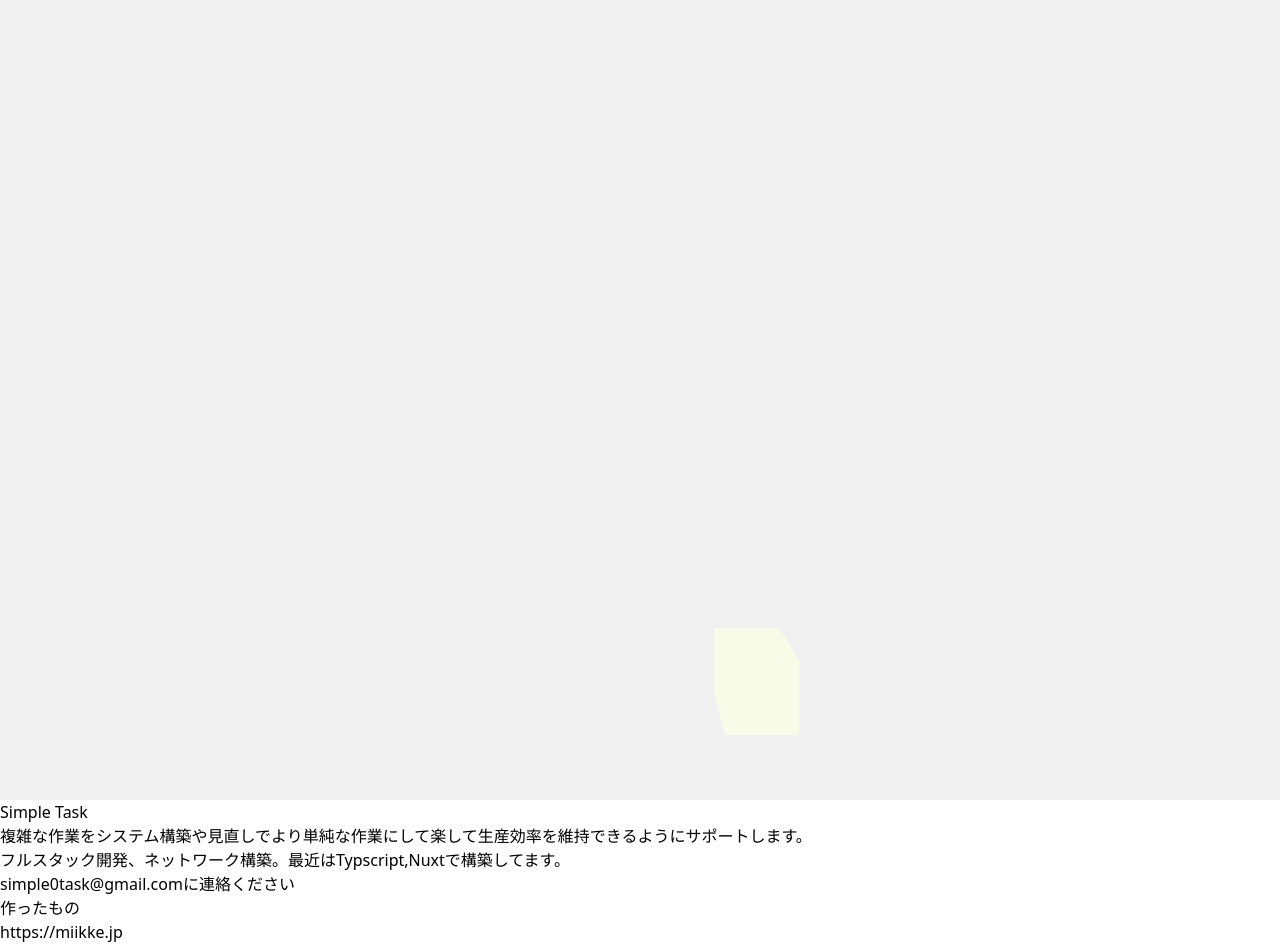
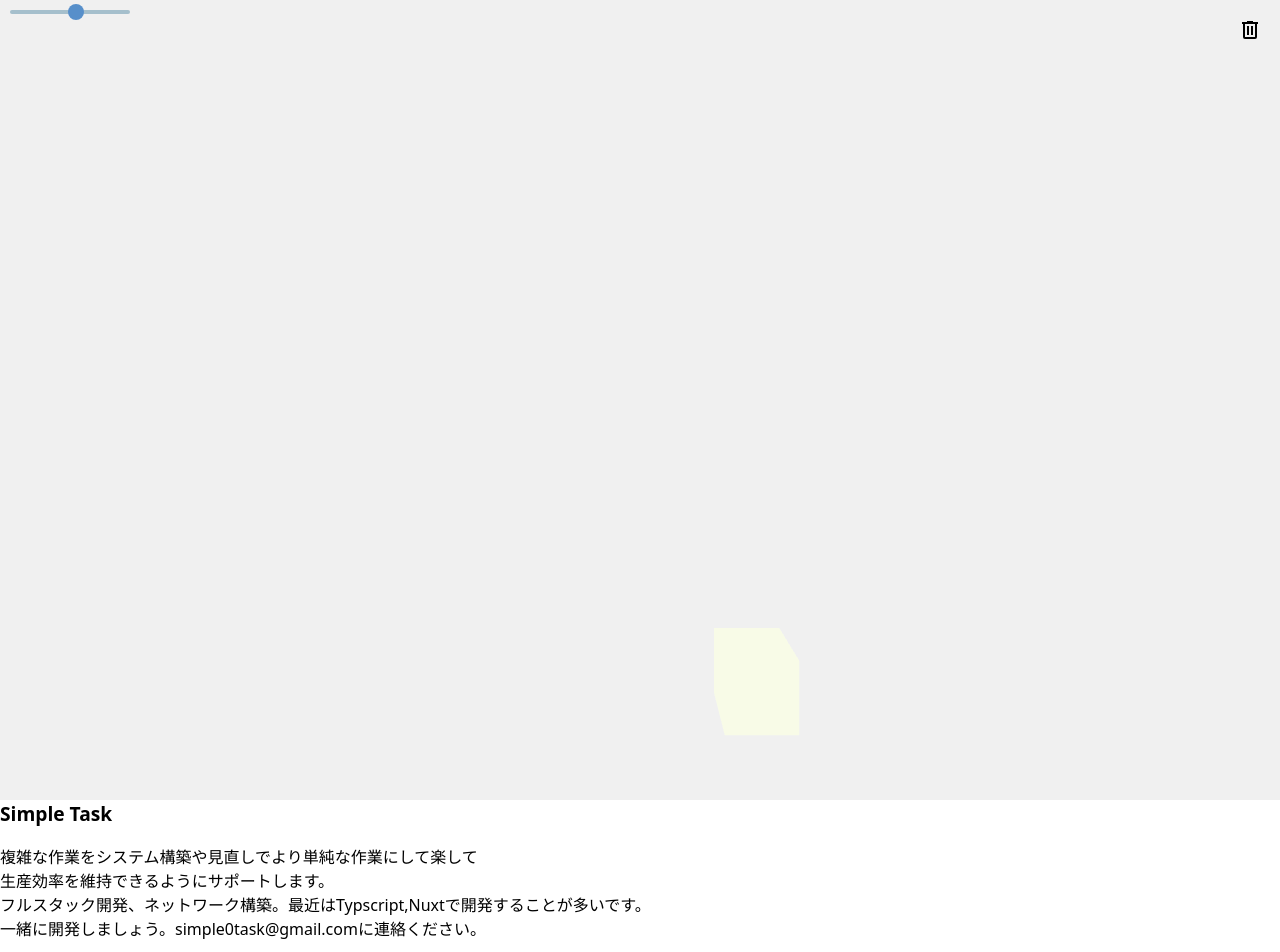
Before and after one commit to simple0task/simpletask.jp, a Next.js app: page / in a window 1280 px wide. Shown: the top 952 px of the page. Built offline with nearby package versions, Linux system fonts and the light colour scheme.

Commit message:
スライダー追加

```diff
--- a/package.json
+++ b/package.json
@@ -9,6 +9,8 @@
     "lint": "next lint"
   },
   "dependencies": {
+    "@mdi/js": "^7.4.47",
+    "@mdi/react": "^1.6.1",
     "next": "15.1.7",
     "react": "^19.0.0",
     "react-dom": "^19.0.0",
--- a/src/components/Blocks.tsx
+++ b/src/components/Blocks.tsx
@@ -1,13 +1,23 @@
 // components/Blocks.tsx
-import React, { useEffect, useRef } from 'react';
+import React, { useEffect, useRef, useState } from 'react';
 import * as THREE from 'three';
+import DeleteButton from './DeleteButton';
+import Slider from './Slider';
 
 const Blocks = () => {
     const containerRef = useRef<HTMLDivElement>(null);
-    let scene: THREE.Scene, camera: THREE.PerspectiveCamera, renderer: THREE.WebGLRenderer;
-    const cubes: THREE.Mesh[] = [];
-    let groundHeight: number;
-    let isDeleting = false;
+
+    // Three.jsオブジェクトをuseRefで管理
+    const sceneRef = useRef<THREE.Scene>(new THREE.Scene());
+    const cameraRef = useRef<THREE.PerspectiveCamera>(null);
+    const rendererRef = useRef<THREE.WebGLRenderer>(null);
+    const cubesRef = useRef<THREE.Mesh[]>([]);
+    const groundHeightRef = useRef<number>(0);
+    const isDeletingRef = useRef<boolean>(false);
+    const cubeGenerationIntervalRef = useRef<NodeJS.Timeout | null>(null);
+
+    // スライダーの値の状態を管理
+    const [sliderValue, setSliderValue] = useState(3000);
 
     // 指定時間待機する関数（非同期）
     function sleep(ms: number): Promise<void> {
@@ -22,7 +32,7 @@
 
     // ランダムなキューブを作成する関数
     function createCube() {
-        if (isDeleting) return; // 削除中は新しいキューブを作成しない
+        if (isDeletingRef.current) return; // 削除中は新しいキューブを作成しない
         const size = 80; // キューブのサイズ
         const geometry = new THREE.BoxGeometry(size, size, size);
         const material = new THREE.MeshBasicMaterial({
@@ -33,22 +43,21 @@
         const cube = new THREE.Mesh(geometry, material);
 
         // 初期位置（画面上部からランダムなX座標）
-        cube.position.x = (Math.random() - 0.5) * window.innerWidth;
-        cube.position.y = window.innerHeight / 2;
+        cube.position.x = (Math.random() - 0.5) * (window ? window.innerWidth : 640);
+        cube.position.y = (window ? window.innerHeight : 480) / 2;
         cube.userData = { velocityY: -2, size, isStatic: false };
 
-        if (cubes.length >= 100) {
-            console.log("キューブが100個に達しました。処理を終了します。");
+        if (cubesRef.current.length >= 100) {
             return;
         }
 
-        cubes.push(cube);
-        scene.add(cube);
+        cubesRef.current.push(cube);
+        sceneRef.current.add(cube);
     }
 
     // 他のキューブとの衝突をチェックする関数
     function checkCollision(cube: THREE.Mesh): boolean {
-        return cubes.some(other =>
+        return cubesRef.current.some(other =>
             other !== cube &&
             other.userData.isStatic &&
             Math.abs(cube.position.x - other.position.x) < cube.userData.size &&
@@ -58,28 +67,28 @@
 
     // 最も高いキューブのY座標を取得する関数
     function getHighestCubeY(cube: THREE.Mesh): number {
-        return cubes.reduce((highestY, other) =>
+        return cubesRef.current.reduce((highestY, other) =>
             other !== cube && other.userData.isStatic && Math.abs(cube.position.x - other.position.x) < cube.userData.size
                 ? Math.max(highestY, other.position.y)
                 : highestY,
-            groundHeight
+            groundHeightRef.current
         );
     }
 
     // キューブを整列させる関数
     function alignCubes() {
-        if (cubes.length === 0) {
+        if (cubesRef.current.length === 0) {
             return;
         }
 
-        const size = cubes[0].userData.size;
-        const cubesPerRow = Math.floor(window.innerWidth / (size * 1.25));
-        const xOffset = -Math.floor(window.innerWidth / 2);
-        const yOffset = groundHeight + size / 2;
+        const size = 80; // 固定値を使用
+        const cubesPerRow = Math.floor((window ? window.innerWidth : 640) / (size * 1.25));
+        const xOffset = -Math.floor((window ? window.innerWidth : 640) / 2);
+        const yOffset = groundHeightRef.current + size / 2;
         let currentRow = 0;
         let currentCol = 0;
 
-        cubes.forEach((cube) => {
+        cubesRef.current.forEach((cube) => {
             // 整列後の位置を計算
             const targetX = xOffset + currentCol * size * 1.25;
             const targetY = yOffset + currentRow * size;
@@ -120,41 +129,82 @@
         });
     }
 
+    // キューブをすべて削除
+    const deleteBlocks = () => {
+        isDeletingRef.current = true;
+        let pos = 0;
+
+        while (cubesRef.current.length > 0) {
+            const cube = cubesRef.current.shift();
+            if (!cube) return;
+
+            setTimeout(() => {
+                const fallInterval = setInterval(() => {
+                    cube.position.y -= 10;
+                    cube.rotation.x += 0.1;
+                    cube.rotation.y += 0.1;
+
+                    if (cube.position.y < -(window ? window.innerHeight : 480) / 2 - 80) { // cube.userData.sizeの代わりに固定値を使用
+                        clearInterval(fallInterval);
+                        sceneRef.current.remove(cube);
+                        if (cubesRef.current.length === 0) {
+                            sleep(1000).then(() => {
+                                isDeletingRef.current = false;
+                            });
+                        }
+                    }
+                }, 16);
+            }, pos * 50);
+
+            pos++;
+        }
+    }
+
+    const clickDeleteButton = (event: React.MouseEvent) => {
+        event.preventDefault();
+        deleteBlocks();
+    };
+
+    // **右クリック**
+    const handleContextMenu = (event: MouseEvent) => {
+        event.preventDefault();
+        deleteBlocks();
+    };
+
     useEffect(() => {
         if (containerRef.current) {
             // 基本設定
-            scene = new THREE.Scene();
-            camera = new THREE.PerspectiveCamera(75, window.innerWidth / window.innerHeight, 0.1, 1000);
-            renderer = new THREE.WebGLRenderer({ antialias: true }); // アンチエイリアスを有効にする
-            renderer.setSize(window.innerWidth, window.innerHeight);
-            containerRef.current.appendChild(renderer.domElement);
+            const width = window ? window.innerWidth : 640;
+            const height = window ? window.innerHeight : 480;
+
+            cameraRef.current = new THREE.PerspectiveCamera(75, width / height, 0.1, 1000);
+            rendererRef.current = new THREE.WebGLRenderer({ antialias: true });
+            rendererRef.current.setSize(width, height);
+            containerRef.current.appendChild(rendererRef.current.domElement);
 
             // カメラの位置を調整
-            camera.position.z = 600;
+            cameraRef.current.position.z = 600;
 
-            // 背景色を設定
-            scene.background = new THREE.Color(0xf0f0f0);
+            // シーンの背景色を設定
+            sceneRef.current.background = new THREE.Color(0xf0f0f0);
 
             // 地面の高さを定義
-            groundHeight = -window.innerHeight / 2;
-
-            // キューブを定期的に生成
-            const cubeGenerationInterval = setInterval(createCube, 3000);
+            groundHeightRef.current = -height / 2;
 
             // アニメーションループ
-            function animate() {
+            const animate = () => {
                 requestAnimationFrame(animate);
 
-                cubes.forEach(cube => {
+                cubesRef.current.forEach(cube => {
                     if (!cube.userData.isStatic) {
                         cube.userData.velocityY -= 0.1; // 重力効果
                         cube.position.y += cube.userData.velocityY;
 
                         // 地面または他のキューブに衝突した場合
-                        if (cube.position.y - cube.userData.size <= groundHeight || checkCollision(cube)) {
+                        if (cube.position.y - 80 <= groundHeightRef.current || checkCollision(cube)) {  // cube.userData.sizeの代わりに固定値を使用
                             cube.position.y = Math.max(
-                                groundHeight + cube.userData.size,
-                                getHighestCubeY(cube) + cube.userData.size
+                                groundHeightRef.current + 80,
+                                getHighestCubeY(cube) + 80
                             );
                             cube.userData.isStatic = true; // 静的状態に設定
                             cube.userData.velocityY = 0; // 落下停止
@@ -162,57 +212,40 @@
                     }
                 });
 
-                renderer.render(scene, camera);
-            }
+                rendererRef.current.render(sceneRef.current, cameraRef.current);
+            };
 
             animate();
 
-            // **右クリックでキューブをすべて削除**
-            const handleContextMenu = async (event: MouseEvent) => {
-                event.preventDefault();
-                isDeleting = true;
-                let pos = 0;
-
-                while (cubes.length > 0) {
-                    const cube = cubes.shift();
-                    if (!cube) return
-
-                    setTimeout(() => {
-                        const fallInterval = setInterval(() => {
-                            cube.position.y -= 10;
-                            cube.rotation.x += 0.1;
-                            cube.rotation.y += 0.1;
-
-                            if (cube.position.y < -window.innerHeight / 2 - cube.userData.size) {
-                                clearInterval(fallInterval);
-                                scene.remove(cube);
-                                if (cubes.length === 0) {
-                                    console.log("すべてのキューブが削除されました。");
-                                    sleep(1000).then(() => { isDeleting = false; });
-                                }
-                            }
-                        }, 16);
-                    }, pos * 50);
-
-                    pos++;
-                }
-            };
-
+            // イベントリスナーを追加
             document.addEventListener('contextmenu', handleContextMenu);
-
-            // クリックイベントを追加
             document.addEventListener('click', alignCubes);
 
-            // コンポーネントのアンマウント時にイベントリスナーを削除
+            // スライダーの値によってキューブ生成のインターバルを設定
+            cubeGenerationIntervalRef.current = setInterval(createCube, sliderValue);
+
+            // クリーンアップ関数
             return () => {
-                clearInterval(cubeGenerationInterval);
+                clearInterval(cubeGenerationIntervalRef.current);
                 document.removeEventListener('contextmenu', handleContextMenu);
                 document.removeEventListener('click', alignCubes);
             };
         }
     }, []);
 
-    return <div ref={containerRef} style={{ width: '100%', height: '100dvh' }} />;
+    // スライダーの値が変更されたときに実行される関数
+    const handleSliderChange = (value: number) => {
+        setSliderValue(value);
+        clearInterval(cubeGenerationIntervalRef.current); // 古いインターバルをクリア
+        cubeGenerationIntervalRef.current = setInterval(createCube, value); // valueを使用
+    };
+
+    return (
+        <div ref={containerRef} style={{ width: '100%', height: '100dvh' }}>
+            <DeleteButton onClick={clickDeleteButton} />
+            <Slider value={sliderValue} onChange={handleSliderChange} min={500} max={5000} />
+        </div>
+    );
 };
 
 export default Blocks;
--- /dev/null
+++ b/src/components/DeleteButton.tsx
@@ -0,0 +1,30 @@
+// components/DeleteButton.tsx
+import React from 'react';
+import Icon from '@mdi/react';
+import { mdiTrashCanOutline } from '@mdi/js';
+
+interface DeleteButtonProps {
+  onClick: (event: React.MouseEvent) => void;
+}
+
+const DeleteButton: React.FC<DeleteButtonProps> = ({ onClick }) => {
+  return (
+    <button
+      onClick={onClick}
+      style={{
+        position: 'fixed',
+        top: '18px',
+        right: '18px',
+        background: 'none',
+        border: 'none',
+        cursor: 'pointer',
+        zIndex: 1000, // 他の要素よりも前面に表示
+        borderRadius: '100%',
+      }}
+    >
+      <Icon path={mdiTrashCanOutline} size={1} />
+    </button>
+  );
+};
+
+export default DeleteButton;
--- /dev/null
+++ b/src/components/Slider.tsx
@@ -0,0 +1,63 @@
+// components/Slider.tsx
+
+import React from 'react';
+
+interface SliderProps {
+    value: number;
+    onChange: (value: number) => void;
+    min: number;
+    max: number;
+}
+
+const Slider: React.FC<SliderProps> = ({ value, onChange, min, max }) => {
+    const sliderStyle: React.CSSProperties = {
+        position: 'fixed',
+        top: '10px',
+        left: '10px',
+        width: '120px',
+        // カスタムCSS変数を定義
+        '--slider-color': '#578FCA',
+    };
+
+    const handleChange = (event: React.ChangeEvent<HTMLInputElement>) => {
+        onChange(Number(event.target.value));
+    };
+
+    return (
+        <>
+            <style>
+                {`
+                    input[type="range"] {
+                        -webkit-appearance: none;
+                        background: transparent;
+                    }
+                    input[type="range"]::-webkit-slider-thumb {
+                        -webkit-appearance: none;
+                        height: 16px;
+                        width: 16px;
+                        border-radius: 50%;
+                        background: var(--slider-color);
+                        cursor: pointer;
+                        margin-top: -6px;
+                    }
+                    input[type="range"]::-webkit-slider-runnable-track {
+                        width: 100%;
+                        height: 4px;
+                        background: #A5BFCC;
+                        border-radius: 2px;
+                    }
+                `}
+            </style>
+            <input
+                type="range"
+                min={min}
+                max={max}
+                style={sliderStyle}
+                value={value}
+                onChange={handleChange}
+            />
+        </>
+    );
+};
+
+export default Slider;
--- /dev/null
+++ b/src/pages/_document.tsx
@@ -0,0 +1,22 @@
+// pages/_document.tsx
+import Document, { Html, Head, Main, NextScript } from 'next/document';
+
+class MyDocument extends Document {
+  render() {
+    return (
+      <Html>
+        <Head>
+          <link rel="preconnect" href="https://fonts.googleapis.com" />
+          <link rel="preconnect" href="https://fonts.gstatic.com" crossOrigin="true" />
+          <link href="https://fonts.googleapis.com/css2?family=M+PLUS+1p:wght@600&display=swap" rel="stylesheet" />
+        </Head>
+        <body>
+          <Main />
+          <NextScript />
+        </body>
+      </Html>
+    );
+  }
+}
+
+export default MyDocument;
--- a/src/pages/index.tsx
+++ b/src/pages/index.tsx
@@ -7,13 +7,26 @@
   return (
     <>
       <Blocks />
-      <div className="absolute bottom-[30%] mx-2.5">
-        <h1>Simple Task</h1>
-        <p>複雑な作業をシステム構築や見直しでより単純な作業にして楽して生産効率を維持できるようにサポートします。</p>
-        <p>フルスタック開発、ネットワーク構築。最近はTypscript,Nuxtで構築してます。</p>
-        <p>simple0task@gmail.comに連絡ください</p>
-        <h2>作ったもの</h2>
-        <a target="_blank" href="https://miikke.jp">https://miikke.jp</a>
+      <div className="absolute bottom-10 right-2">
+        <h1 style={{
+          fontFamily: 'M PLUS 1p',
+          fontWeight: 600,
+          fontSize: '1.2rem',
+          paddingBottom: '1rem',
+        }}>Simple Task</h1>
+        <p>複雑な作業をシステム構築や見直しでより単純な作業にして楽して</p>
+        <p>生産効率を維持できるようにサポートします。</p>
+        <p>フルスタック開発、ネットワーク構築。最近はTypscript,Nuxtで開発することが多いです。</p>
+        <p>一緒に開発しましょう。simple0task@gmail.comに連絡ください。</p>
+        <h1 style={{
+          fontFamily: 'M PLUS 1p',
+          fontWeight: 600,
+          fontSize: '1rem',
+          paddingTop: '0.5rem',
+        }}>works</h1>
+        <a className="mx-2" target="_blank" href="https://miikke.jp">https://miikke.jp</a> |
+        <a className="mx-2" href="">https://quizdy.net</a> |
+        <a className="mx-2" href="">https://twilight.jp</a>
       </div>
     </>
   );
```
Also changed, not shown: 2 other files (tests, documents, lock files or other folders).
